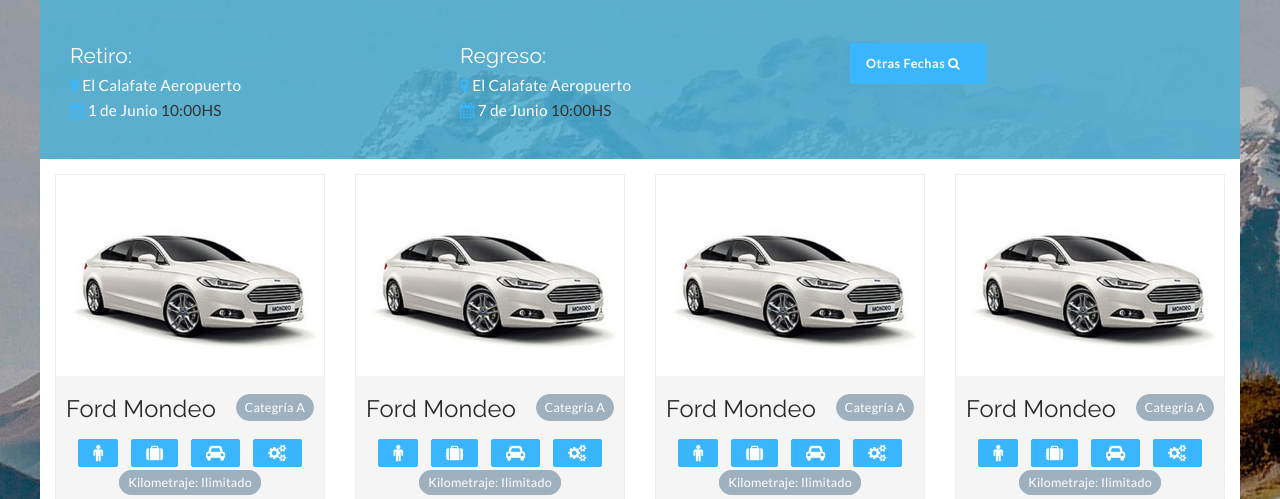
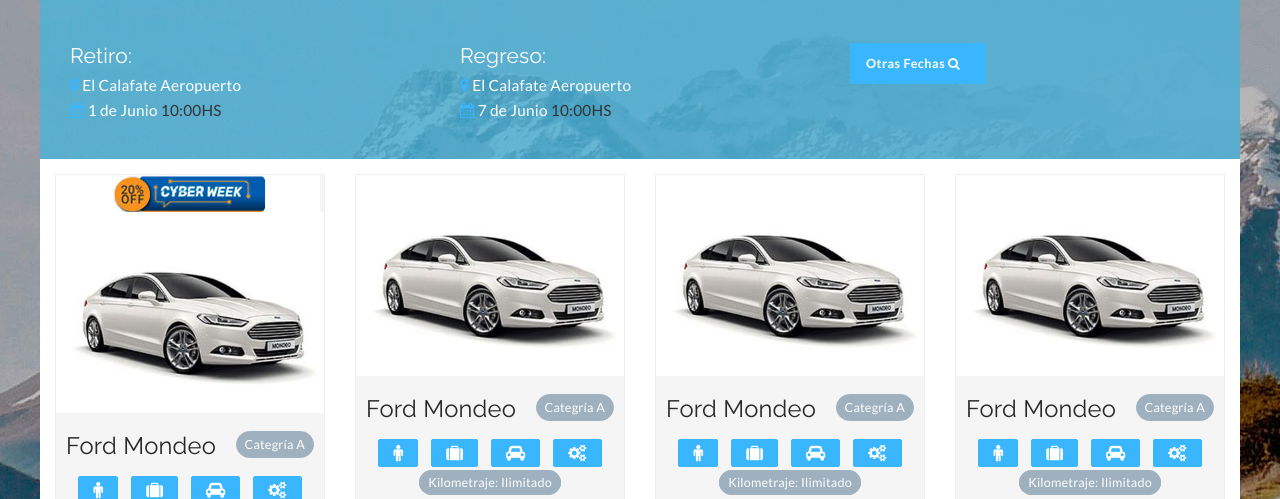
Before and after one commit to vixozim/OM-plaza-852, a plain HTML site: page resultado-de-busqueda.html in a window 1280 px wide. Shown: the part 131-630 px from the top of the page. Drawn offline with nearby package versions, Linux system fonts and the light colour scheme; some packages are replaced by stand-ins of ours.

Commit message:
promo en resultado e busqueda

```diff
--- a/resultado-de-busqueda.html
+++ b/resultado-de-busqueda.html
@@ -340,7 +340,9 @@
                  <!-- ITEM -->
                  <div class="apiom_result_item col-lg-3 col-md-4 col-sm-6">
                     <div class="room_grid_item">
+
                        <figure>
+                        <img src="images/promo.jpg" class="img-responsive apiom_result_promo" alt="Image">
                           <img src="images/flota/1.jpg" class="img-responsive apiom_result_photo" alt="Image">
                        </figure>
                        <div class="room_info">
```
Also changed, not shown: images/promo.jpg (added).
